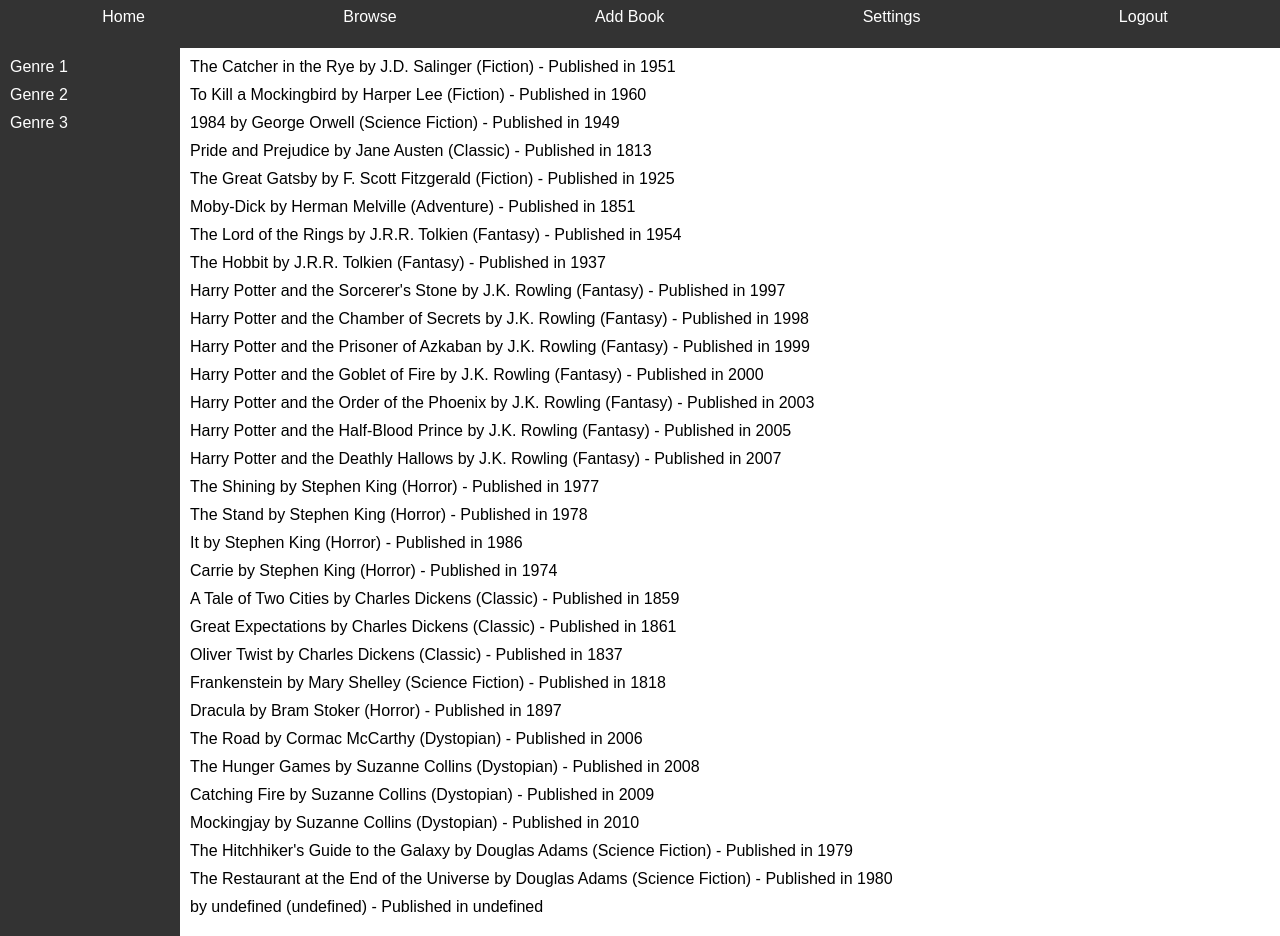
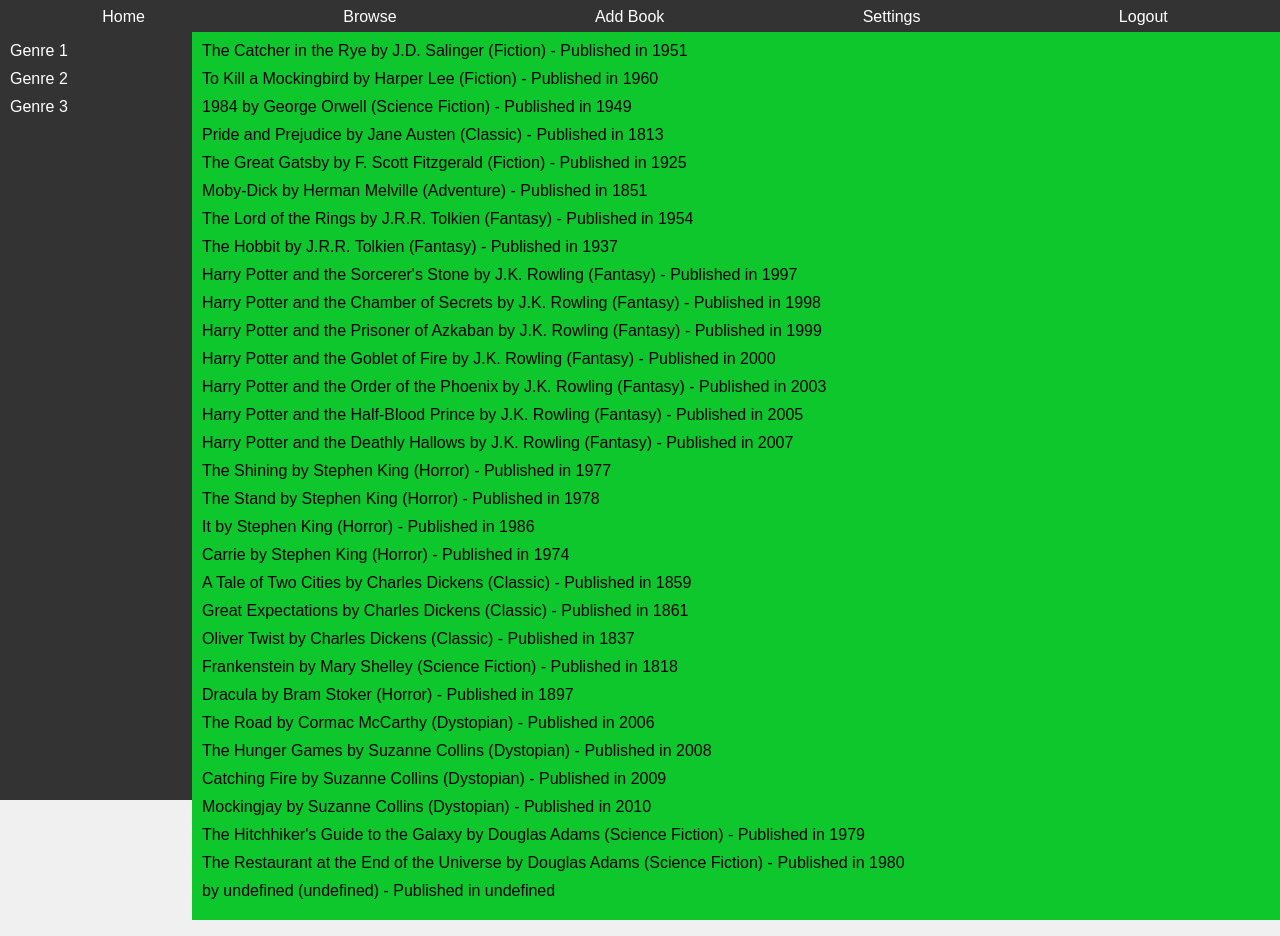
Before and after one commit to Callan2256/Brooke-Website, a website: page src/public/index.html in a window 1280 px wide. Drawn offline with Linux system fonts and the light colour scheme.

Commit message:
Fixed spacing issues with containers

```diff
--- a/src/public/index.html
+++ b/src/public/index.html
@@ -10,8 +10,8 @@
 </head>
 
 <body>
-  <!-- Page Container -->
-  <div class="page-container">
+  <!-- Fixed Navbars Container -->
+  <div class="fixed-navbars">
     <!-- Horizontal Navbar -->
     <nav class="horizontal-navbar">
       <ul>
@@ -23,8 +23,6 @@
       </ul>
     </nav>
 
-    <!-- Container for Vertical Navbar and Main Content -->
-    <div class="container">
     <!-- Vertical Navbar -->
     <nav class="vertical-navbar">
       <ul>
@@ -34,7 +32,12 @@
         <!-- Add more vertical navbar items as needed -->
       </ul>
     </nav>
+  </div>
 
+  <!-- Page Container -->
+  <div class="page-container">
+    <!-- Container for Vertical Navbar and Main Content -->
+    <div class="container">
       <!-- Main Content -->
       <main>
         <!-- Content will be dynamically generated using JavaScript -->
--- a/src/public/styles.css
+++ b/src/public/styles.css
@@ -14,13 +14,21 @@
   margin: 0; /* Remove default body margin */
 }
 
+/* Create a container for fixed-position navbars */
+.fixed-navbars {
+  position: fixed;
+  width: 100%;
+  display: flex;
+  flex-direction: column;
+  z-index: 2; /* Ensure it's on top of other content */
+}
+
 /* Style the top navbar */
 .horizontal-navbar {
+  box-sizing: border-box;
   background-color: #333;
   color: #fff;
   padding: 8px; /* Adjusted padding */
-  margin: 0; /* Remove margin */
-  z-index: 2; /* Ensure it's on top of other content */
   height: 4vh; /* Adjusted height to 4% of viewport height */
 }
 
@@ -39,27 +47,14 @@
   color: #fff;
 }
 
-/* Create a flex container for the page */
-.page-container {
-  display: flex;
-  flex-direction: column; /* Arrange items vertically within the flex container */
-  flex: 1; /* Allow the container to take up available space */
-}
-
-/* Create a flex container for the vertical navbar and main content */
-.container {
-  display: flex;
-  flex-direction: row; /* Arrange items horizontally within the flex container */
-  flex: 1; /* Allow the container to take up available space */
-}
-
 /* Style the side navbar */
 .vertical-navbar {
+  box-sizing: border-box;
   background-color: #333;
   color: #fff;
   padding: 10px;
-  width: 20vh; /* Adjusted width to 20% of viewport height */
-  z-index: 1; /* Ensure it's behind the horizontal navbar */
+  width: 15vw; /* Adjusted width to 20% of viewport width */
+  height: calc(100vh - 4vh); /* Adjusted height to fill remaining viewport height */
 }
 
 .vertical-navbar ul {
@@ -75,12 +70,28 @@
   color: #fff;
 }
 
+/* Create a flex container for the page */
+.page-container {
+  display: flex;
+  flex-direction: column; /* Arrange items vertically within the flex container */
+  flex: 1; /* Allow the container to take up available space */
+  margin-top: 4vh; /* Adjusted margin to avoid overlapping with the fixed navbar */
+}
+
+/* Create a flex container for the vertical navbar and main content */
+.container {
+  display: flex;
+  flex-direction: row; /* Arrange items horizontally within the flex container */
+  flex: 1; /* Allow the container to take up available space */
+}
+
 /* Add margin to the main content to create spacing and make it scrollable */
 main {
   flex: 1; /* Allow the main content to take up more available space */
   overflow-y: auto; /* Add vertical scroll if content exceeds the height of the main content area */
   padding: 10px;
-  background-color: #fff;
+  background-color: rgb(14, 199, 44);
+  margin-left: 15%;
 }
 
 /* Style the book list */
```
Lines whose indentation alone changed are shown as unchanged.
